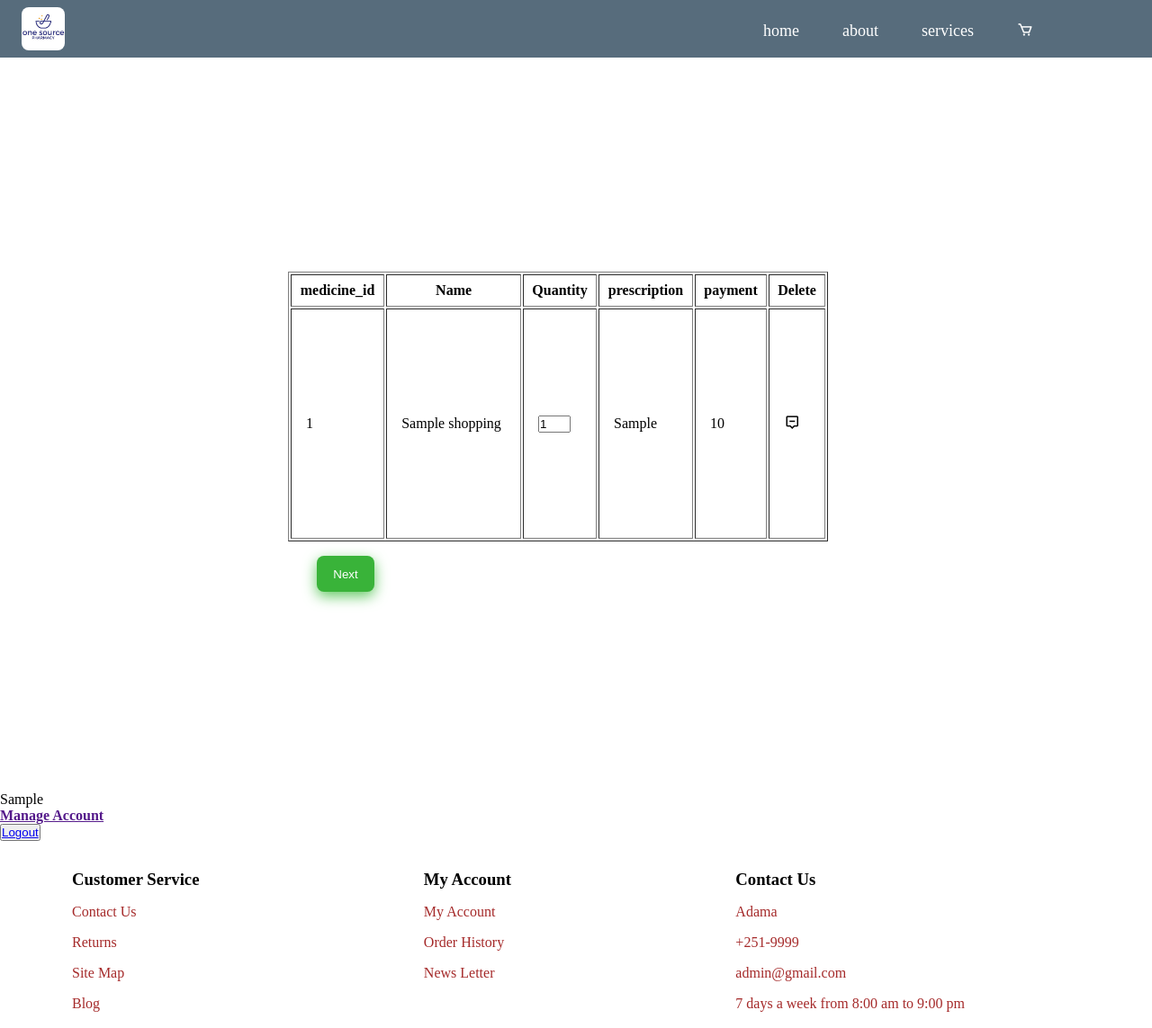
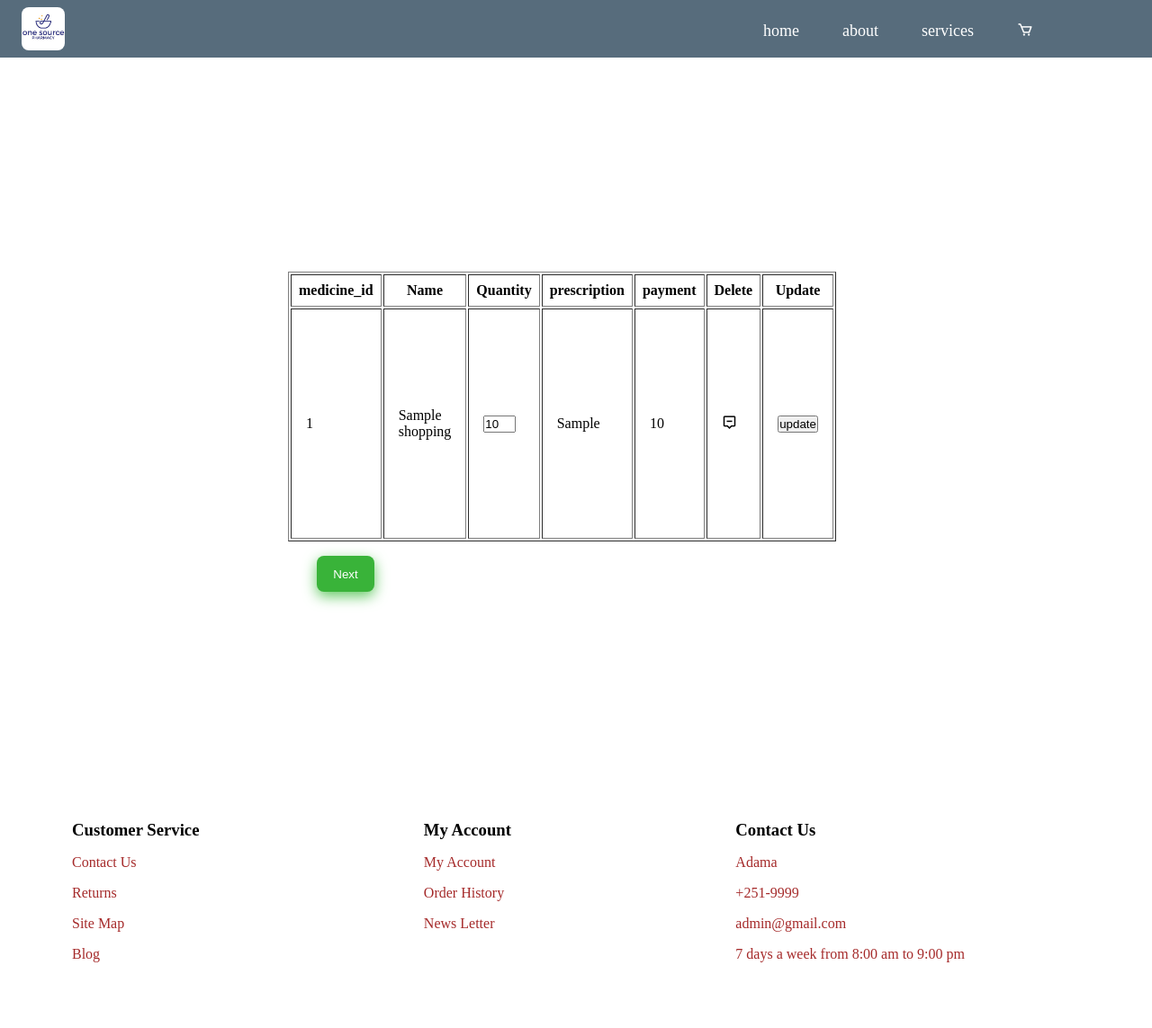
Before and after one commit to ab-dereje/Pharmacy_Ecommerce, a PHP site: template view/shopping.php in a window 1280 px wide. Shown: the whole page at 90% size. After the commit the page ends 1070 px from the top, so only its background shows below. Run offline with PHP 8.4, Linux system fonts and the light colour scheme; the template is opened without the code that fills it: most values are stand-ins (such as "Sample title", 1, 10 or a date in 2020).

Commit message:
update quantity on the cart is done

```diff
--- a/javaScript/shopping.js
+++ b/javaScript/shopping.js
@@ -37,6 +37,28 @@
         })
     });
 
+    const update_btn = document.querySelectorAll(".btn-update");
+    update_btn.forEach(function(button) {
+        button.addEventListener('click', function() {
+            var productId = this.getAttribute('data');
+            var quantityInput = this.parentNode.parentNode.querySelector('td:nth-child(3) input[name="quantity"]');
+            if (quantityInput !== null) {
+                var quantity = quantityInput.value;
+                var xhr = new XMLHttpRequest();
+                xhr.open('POST', '../controller/updateCart.php', true);
+                xhr.setRequestHeader('Content-Type', 'application/x-www-form-urlencoded');
+                xhr.onreadystatechange = function() {
+                    if (xhr.readyState === XMLHttpRequest.DONE && xhr.status === 200) {
+                        console.log(xhr.responseText);
+                    }
+                };
+                xhr.send('product_id=' + productId + '&quantity=' + quantity);
+                // console.log(xhr.send('product_id=' + productId + '&quantity=' + quantity));
+            } else {
+                console.log("Error: quantity input not found");
+            }
+        });
+    });
 
 
 
--- a/view/shopping.php
+++ b/view/shopping.php
@@ -57,6 +57,7 @@
                     <th class="th">prescription</th>
                     <th class="th">payment</th>
                     <th class="th">Delete</th>
+                    <th class="th">Update</th>
                 </tr>
             </thead>
             <tbody>
@@ -71,10 +72,11 @@
                 <tr>
                     <td class="td" ><?php echo $row['med_id'] ; ?></td>
                     <td class="td"><?php echo $row['med_name']; ?></td>
-                    <td class="td"><input name="quantity" value="1"></td>
+                    <td class="td"><input name="quantity" value="<?php echo $row['quantity'] ?>"></td>
                     <td class="td"><?php echo $row['prescription']; ?></td>
                     <td class="td"><?php echo $row['price']; ?></td>
                     <td class="td"><button class="btn" ><i data="<?php echo $med_id; ?>" class='bx bx-message-alt-minus'></i></button></td>
+                    <td class="td"><button class="btn-update" data="<?php echo $med_id; ?>">update</button></td>
                 </tr>
 
                  <?php   } ?>
@@ -132,19 +134,19 @@
         </div>
 
     </div>
-    <form action="../controller/logout.php" method="POST" novalidate>
+    <!-- <form action="../controller/logout.php" method="POST" novalidate>
         <div class="profile">
             <div class="info">
                 <div class="img-profile">
 
                 </div>
                 <?php echo $div1; ?>
-                <!-- <div class="full-name">
+                <div class="full-name">
                     <h3><php echo $user_name; ?></h3>
                     <h5><php echo $email; ?></h5>
 
-                </div> -->
-            </div>
+                </div>
+             </div>
             <div class="manage">
                 <a href=""><h4>Manage Account</h4></a>
             </div>
@@ -152,7 +154,7 @@
                 <button class="btn"><a href="../view/homepage_before.view.php">Logout</a></button>
             </div>
         </div>
-    </form>
+    </form> -->
 
     <script src="../javaScript/shopping.js"></script>
 
```
Also changed, not shown: controller/updateCart.php (added, +13 -0 lines), controller/updateMed.php (deleted, +0 -12 lines).
